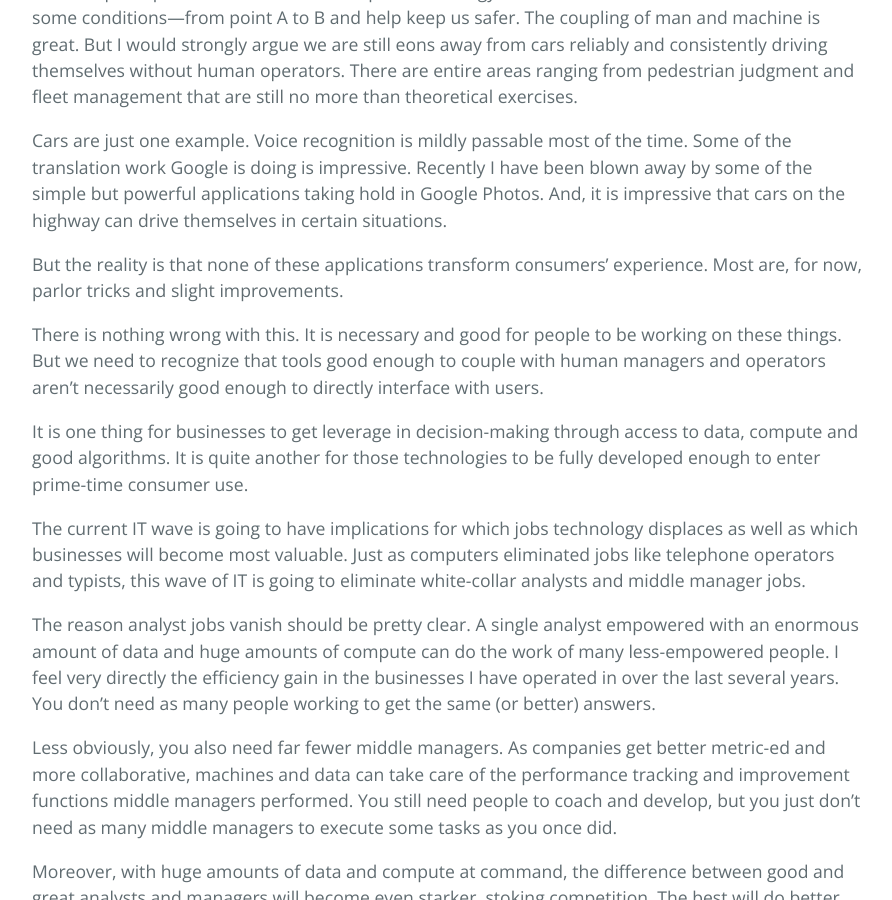
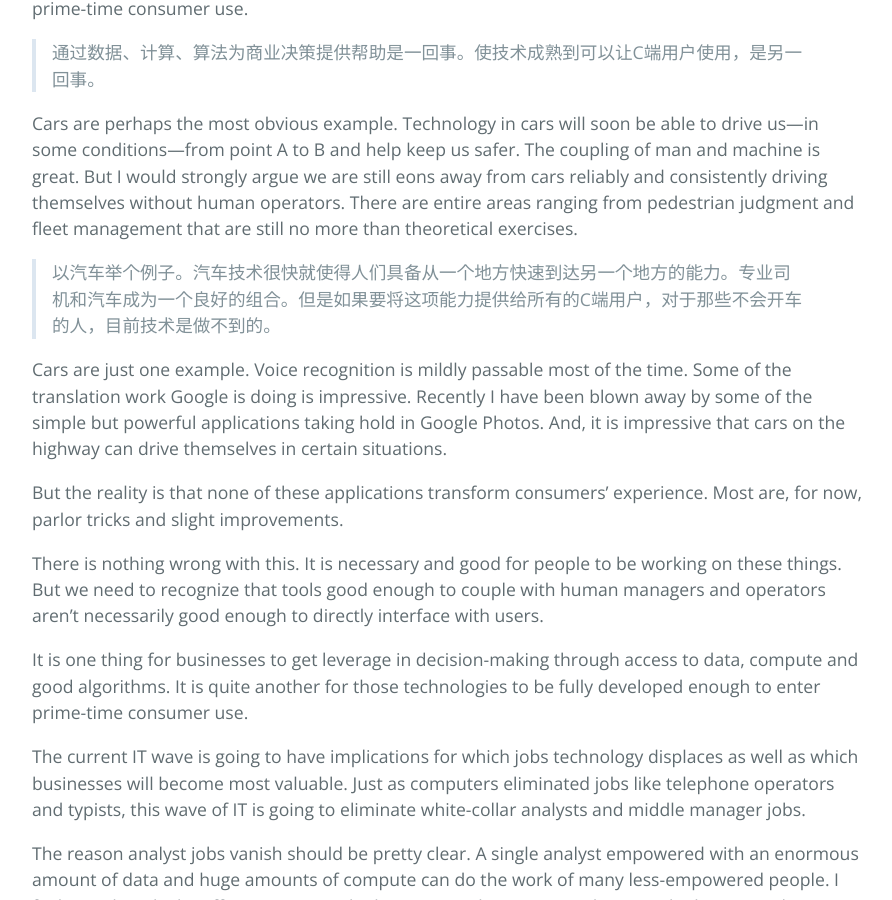
Before and after one commit to Littletreeeeee/prd-invest, a Jekyll site: the page built from documents/news_the_second_coming_of_it.md, in a window 1280 px wide and 900 px high, scrolled down 2272 px. Shown: the whole window, without its empty margins (192-1084 px from the left). Built offline with Jekyll 4.4.1, drawn with Linux system fonts in a browser that asks for light colours; the repository's description, which GitHub fills in, is left out.

Commit message:
edit content

```diff
--- a/documents/news_the_second_coming_of_it.md
+++ b/documents/news_the_second_coming_of_it.md
@@ -9,13 +9,17 @@ layout: default
 #### The current wave of IT provides powerful tools to businesses while reducing the need for analysts and middle managers. But don’t expect these new applications to transform consumers’ lives anytime soon.
 >这一波IT时代将为企业提供强大的工具来减少对分析师和中层管理者的需求。但是离这些新型应用进入C端用户生活，还早。
 
+&emsp;&emsp;
 
 For a generation before we thought of “technology companies” as Google and Facebook, there was a long era of IT, or “information technology.” During this era, technology was an unglamorous industry that made businesses more effective. Consumers didn’t touch it.
 >在谷歌和Facebook之前，计算机行业处在一个较长的IT时代。在这个阶段，技术行业的目的是为企业提高效率，但是与C端用户没什么关系。
 
+&emsp;&emsp;
 
 I believe that machine learning and AI are bringing us to a second IT phase, where the most exciting developments will become powerful tools for businesses but, in most cases, little more than promise for consumers.
 >作者认为机器学习和人工智能将带我们进入第二波IT时代。这个阶段行业内会发展出强大的企业工具，而不是面向消费者的产品。
+
+&emsp;&emsp;
 
 Someday the wheel will turn again and we will enter a second pure technology era where breakthrough new consumer services will emerge. But we need to walk before we run—and walking means an era of IT before we get to the next wave of what we have come to know as tech.
 >之后某个时候，我们可能会进入第二个纯技术时代，涌现出颠覆性的消费者基本产品服务。但是我们首先需要经历IT时代。
@@ -40,7 +44,7 @@ It is one thing for businesses to get leverage in decision-making through access
 >通过数据、计算、算法为商业决策提供帮助是一回事。使技术成熟到可以让C端用户使用，是另一回事。
 
 Cars are perhaps the most obvious example. Technology in cars will soon be able to drive us—in some conditions—from point A to B and help keep us safer. The coupling of man and machine is great. But I would strongly argue we are still eons away from cars reliably and consistently driving themselves without human operators. There are entire areas ranging from pedestrian judgment and fleet management that are still no more than theoretical exercises.
->
+>以汽车举个例子。汽车技术很快就使得人们具备从一个地方快速到达另一个地方的能力。专业司机和汽车成为一个良好的组合。但是如果要将这项能力提供给所有的C端用户，对于那些不会开车的人，目前技术是做不到的。
 
 
 Cars are just one example. Voice recognition is mildly passable most of the time. Some of the translation work Google is doing is impressive. Recently I have been blown away by some of the simple but powerful applications taking hold in Google Photos. And, it is impressive that cars on the highway can drive themselves in certain situations.
```
